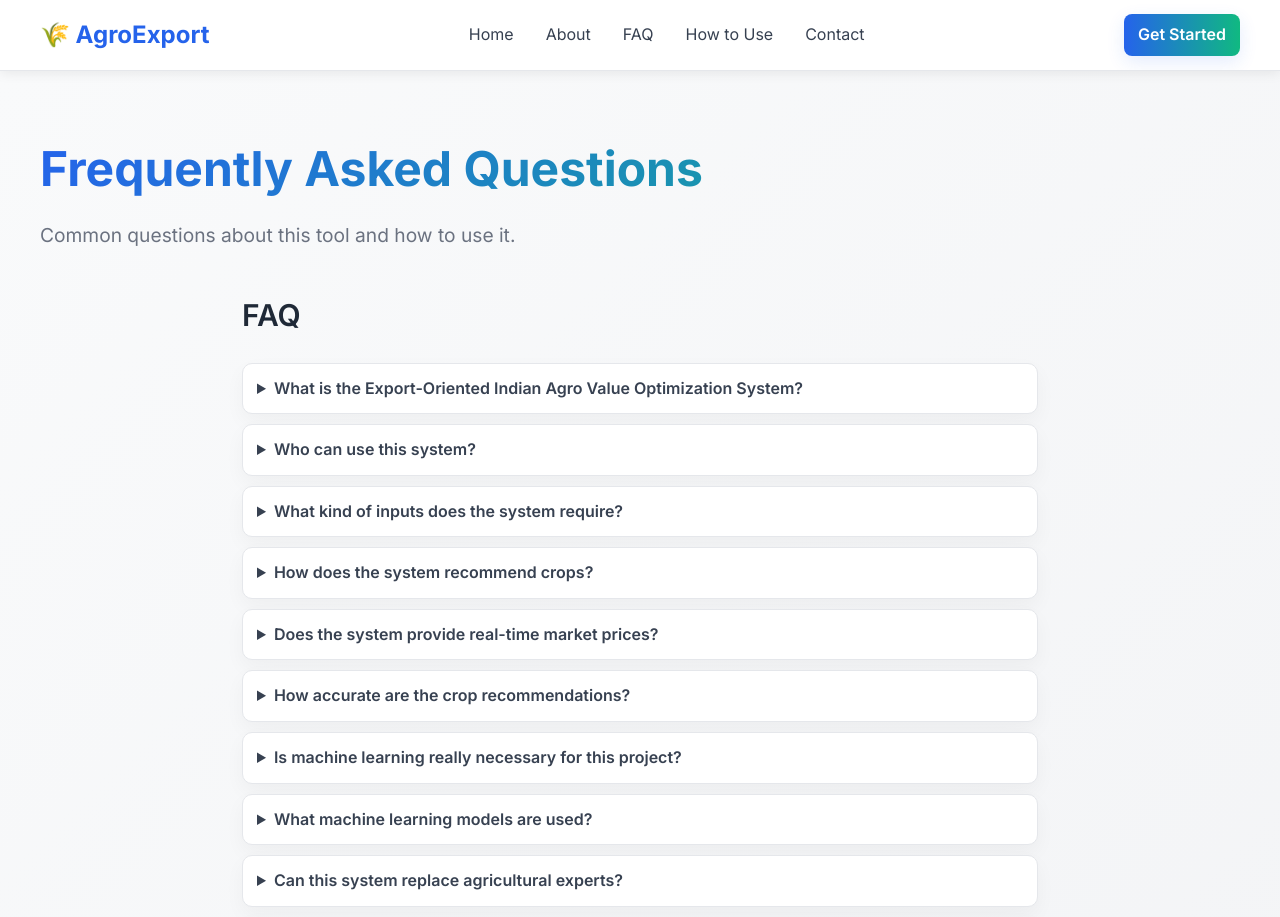
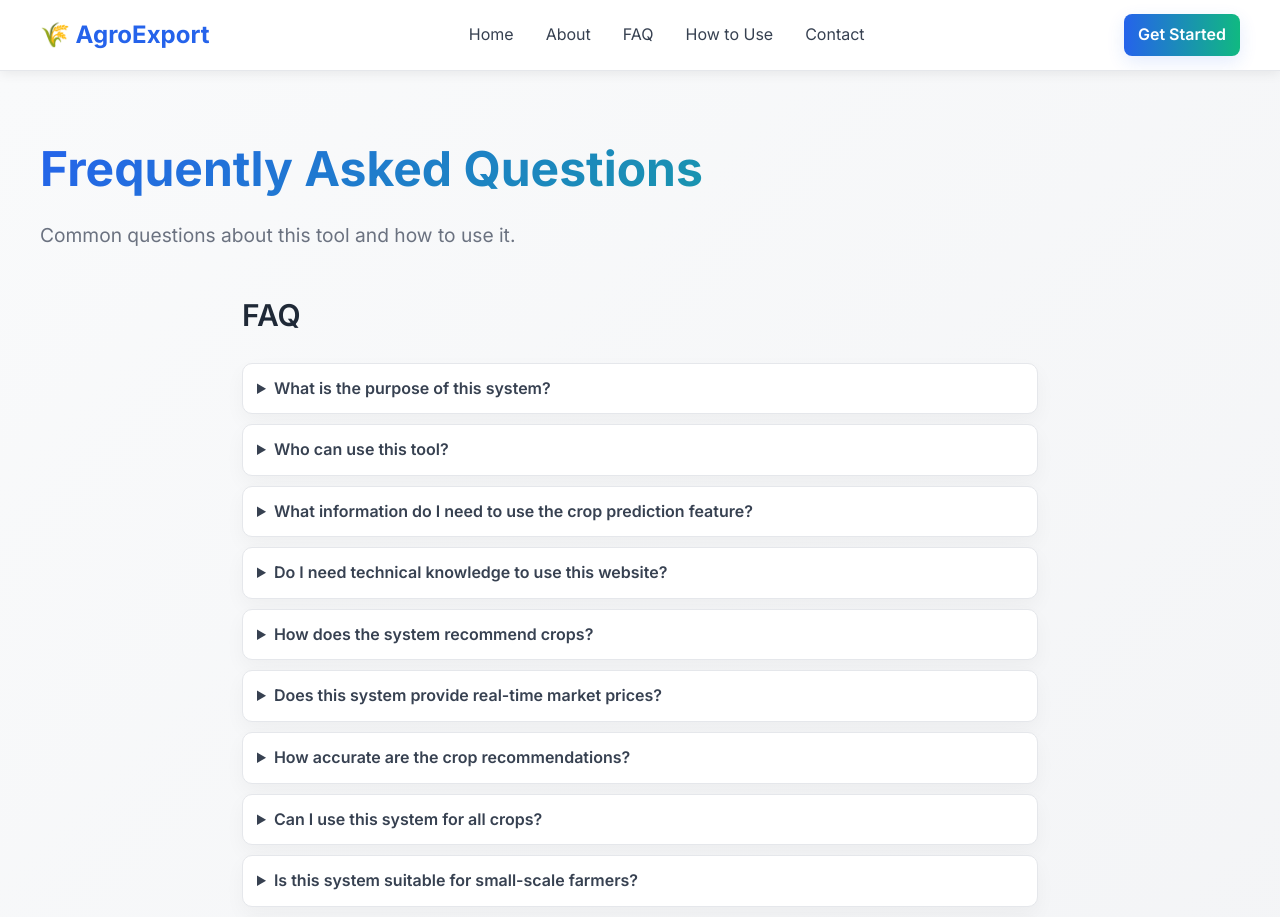
Before and after one commit to AdityaRaj-03/-Export-Oriented-Indian-Agro-Value-Optimization-System, a React (Vite) app: page /faq in a window 1280 px wide. Shown: the top 917 px of the page. Built offline with nearby package versions, Linux system fonts and the light colour scheme.

Commit message:
faq page

```diff
--- a/src/components/FAQ.jsx
+++ b/src/components/FAQ.jsx
@@ -1,52 +1,52 @@
 function FAQ() {
   const faqs = [
     {
-      q: "What is the Export-Oriented Indian Agro Value Optimization System?",
-      a: "This system is a web-based decision support tool that helps farmers select the most suitable and profitable crops for export based on soil conditions, climate factors, region, and season using data analytics and machine learning techniques."
+      q: "What is the purpose of this system?",
+      a: "To help farmers select the most suitable crops for export based on soil conditions, climate factors, region, and season using data-driven analysis."
     },
     {
-      q: "Who can use this system?",
-      a: "The system is primarily designed for farmers, agricultural planners, and stakeholders interested in export-oriented crop planning. It can also be used by researchers and students for academic and learning purposes."
+      q: "Who can use this tool?",
+      a: "This tool is designed for farmers, agricultural advisors, agronomists, and students who are interested in export-oriented crop planning."
     },
     {
-      q: "What kind of inputs does the system require?",
-      a: "The system requires basic information such as region, season, soil type, temperature, rainfall, irrigation type, and previous crop. These inputs are easy to understand and commonly known by farmers."
+      q: "What information do I need to use the crop prediction feature?",
+      a: "You need basic details such as your region, current season, soil type, approximate rainfall, temperature, and irrigation method."
+    },
+    {
+      q: "Do I need technical knowledge to use this website?",
+      a: "No. The website is designed to be simple and easy to use, even for users with limited technical or computer knowledge."
     },
     {
       q: "How does the system recommend crops?",
-      a: "The system analyzes the provided inputs and compares them with historical agricultural, climate, and export-related data. Based on learned patterns, it predicts the most suitable crop for cultivation with better export potential."
+      a: "The system analyzes user inputs and compares them with historical agricultural, climate, and export data using data analytics and machine learning techniques."
     },
     {
-      q: "Does the system provide real-time market prices?",
-      a: "No. The current version uses historical export and agricultural data for analysis. Real-time market price integration can be added in future versions using live APIs."
+      q: "Does this system provide real-time market prices?",
+      a: "No. The current version uses historical data for analysis. Real-time price and weather integration may be added in future versions."
     },
     {
       q: "How accurate are the crop recommendations?",
-      a: "The accuracy depends on the quality and quantity of historical data used for training the model. The system provides data-driven recommendations, but actual results may vary due to unpredictable factors such as weather changes and market fluctuations."
+      a: "The recommendations are based on historical data and learned patterns. Actual results may vary due to weather changes, soil conditions, and market fluctuations."
     },
     {
-      q: "Is machine learning really necessary for this project?",
-      a: "Yes. Machine learning helps identify complex relationships between soil, climate, and market data that are difficult to analyze using traditional methods. It improves prediction quality as more data becomes available."
+      q: "Can I use this system for all crops?",
+      a: "The system currently supports selected major Indian crops with export potential. Support for more crops can be added in future updates."
     },
     {
-      q: "What machine learning models are used?",
-      a: "The system uses machine learning models such as Random Forest and XGBoost for crop suitability and profit prediction due to their effectiveness in handling agricultural datasets."
+      q: "Is this system suitable for small-scale farmers?",
+      a: "Yes. The system is designed to support both small-scale and large-scale farmers by providing guidance for better crop selection."
     },
     {
-      q: "Can this system replace agricultural experts?",
-      a: "No. This system is intended to support decision-making and should be used alongside expert advice. It acts as a guidance tool rather than a replacement for professional agricultural consultation."
-    },
-    {
-      q: "What are the limitations of this system?",
-      a: "The system does not currently use real-time data, does not account for sudden climate events, and is limited to selected crops and regions. These limitations can be addressed in future enhancements."
+      q: "Does this system replace agricultural experts?",
+      a: "No. This system is a decision-support tool and should be used along with expert advice and local farming knowledge."
     },
     {
       q: "What technologies are used in this project?",
-      a: "The frontend is developed using React.js, the backend uses Python with Flask, and machine learning models are implemented using libraries such as Scikit-learn and XGBoost."
+      a: "The system uses React.js for the frontend, Python and Flask for the backend, and machine learning libraries for prediction."
     },
     {
-      q: "What is the future scope of this project?",
-      a: "Future improvements include real-time weather and market price integration, support for more crops and regions, multilingual interfaces, mobile app development, and advanced risk prediction models."
+      q: "What are the future enhancements planned for this system?",
+      a: "Future improvements include real-time data integration, support for more regions and crops, multilingual support, and mobile application development."
     }
   ];
 
```
